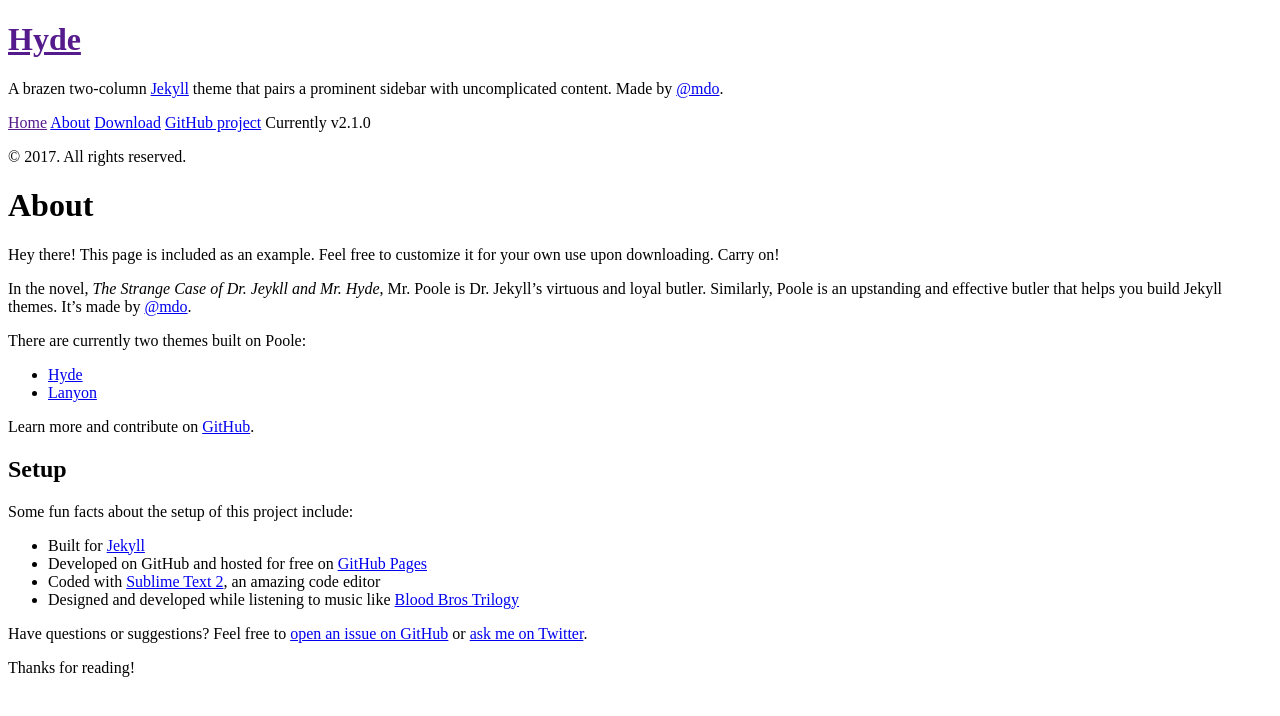
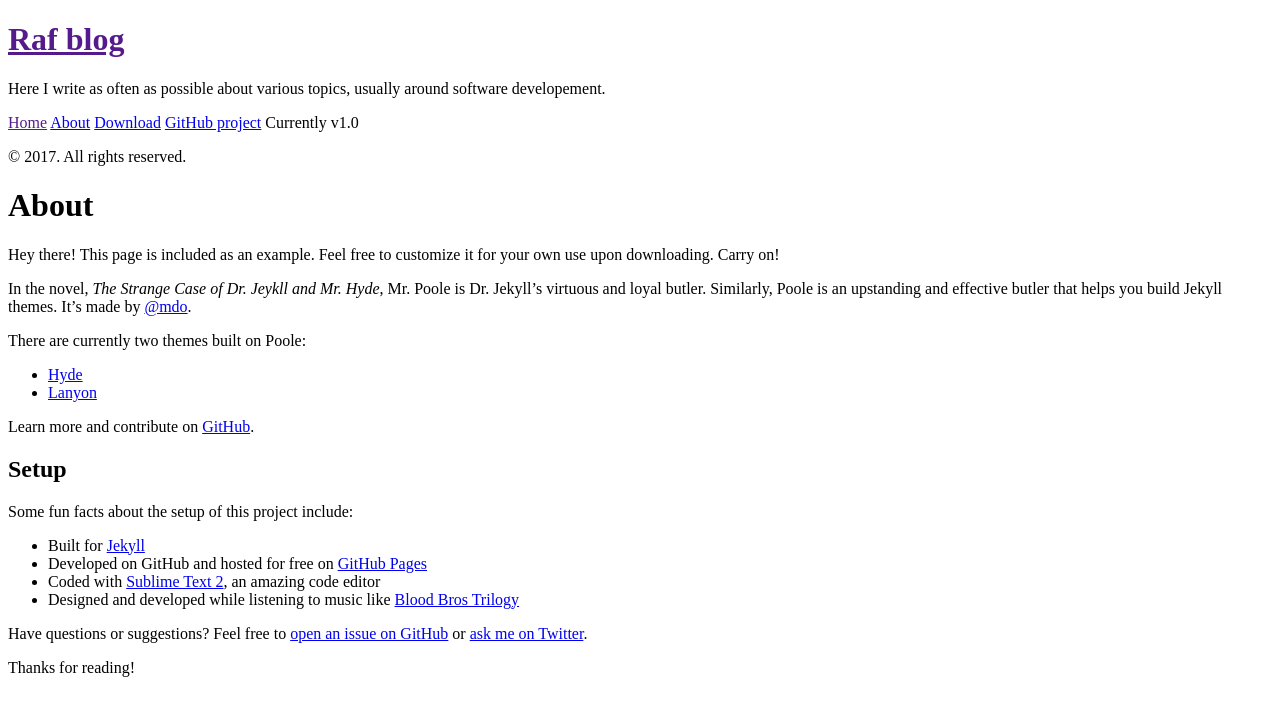
Before and after one commit to mrafsyam/mrafsyam.github.io, a Jekyll site: the page built from about.md, in a window 1280 px wide. Shown: the top 716 px of the page. Built offline with Jekyll 4.4.1, drawn with Linux system fonts in a browser that asks for light colours; Markdown is read by kramdown in place of the engine named in the settings.

Commit message:
Modifed config

```diff
--- a/_config.yml
+++ b/_config.yml
@@ -4,23 +4,25 @@
 
 # Permalinks
 permalink:        pretty
-relative_permalinks: true
+# relative_permalinks: true
 
 # Setup
-title:            Hyde
-tagline:          'A Jekyll theme'
-description:      'A brazen two-column <a href="http://jekyllrb.com" target="_blank">Jekyll</a> theme that pairs a prominent sidebar with uncomplicated content. Made by <a href="https://twitter.com/mdo" target="_blank">@mdo</a>.'
-url:              http://hyde.getpoole.com
+title:            Raf blog
+tagline:          'Noob developer trying to pickup some slacks'
+description:      'Here I write as often as possible about various topics, usually around software developement.'
+url:              http://mrafsyam.github.io
 baseurl:          /
 
 author:
-  name:           'Mark Otto'
-  url:            https://twitter.com/mdo
+  name:           'Raf'
+  url:            https://www.instagram.com/mrafsyam
 
-paginate:         5
+gems: [jekyll-paginate]
+paginate: 10
+paginate_path: "page:num"
 
 # Custom vars
-version:          2.1.0
+version:          1.0
 
 github:
-  repo:           https://github.com/poole/hyde
+  repo: https://github.com/mrafsyam/mrafsyam.github.io.git
```
